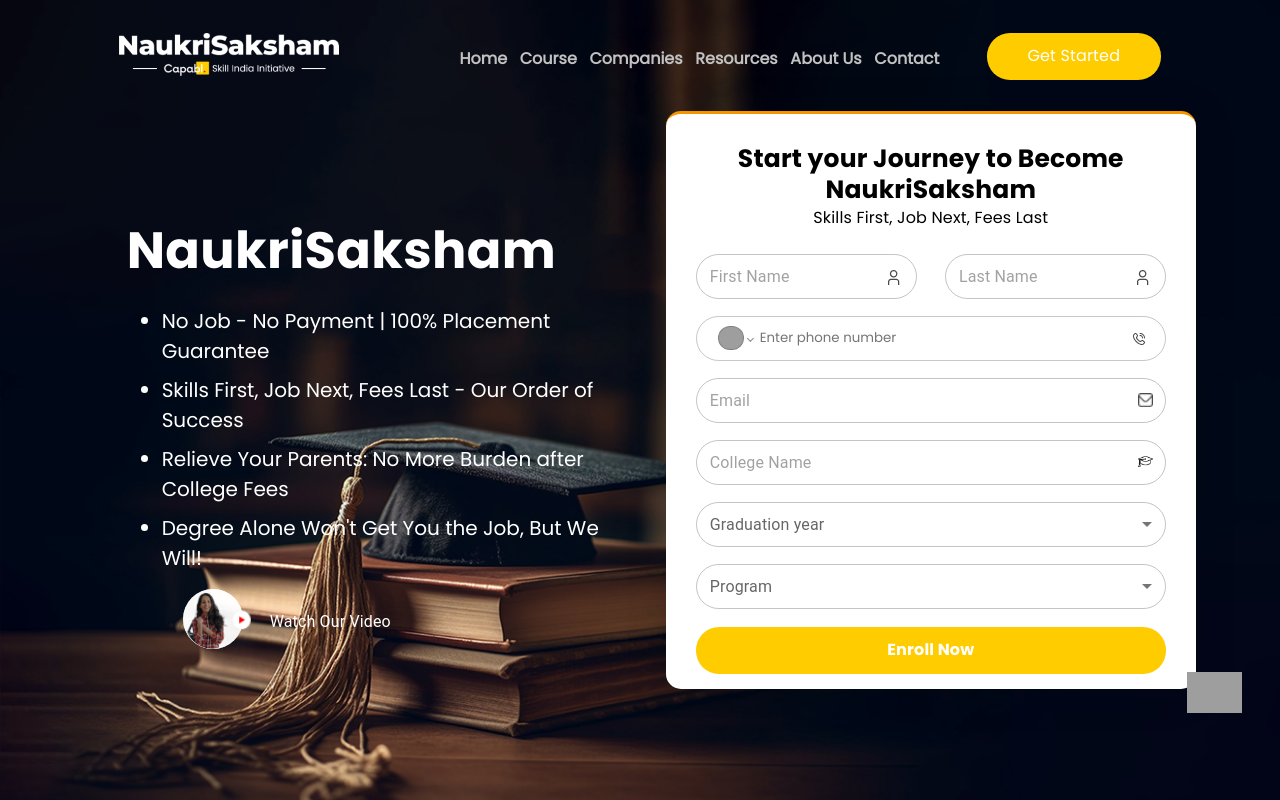
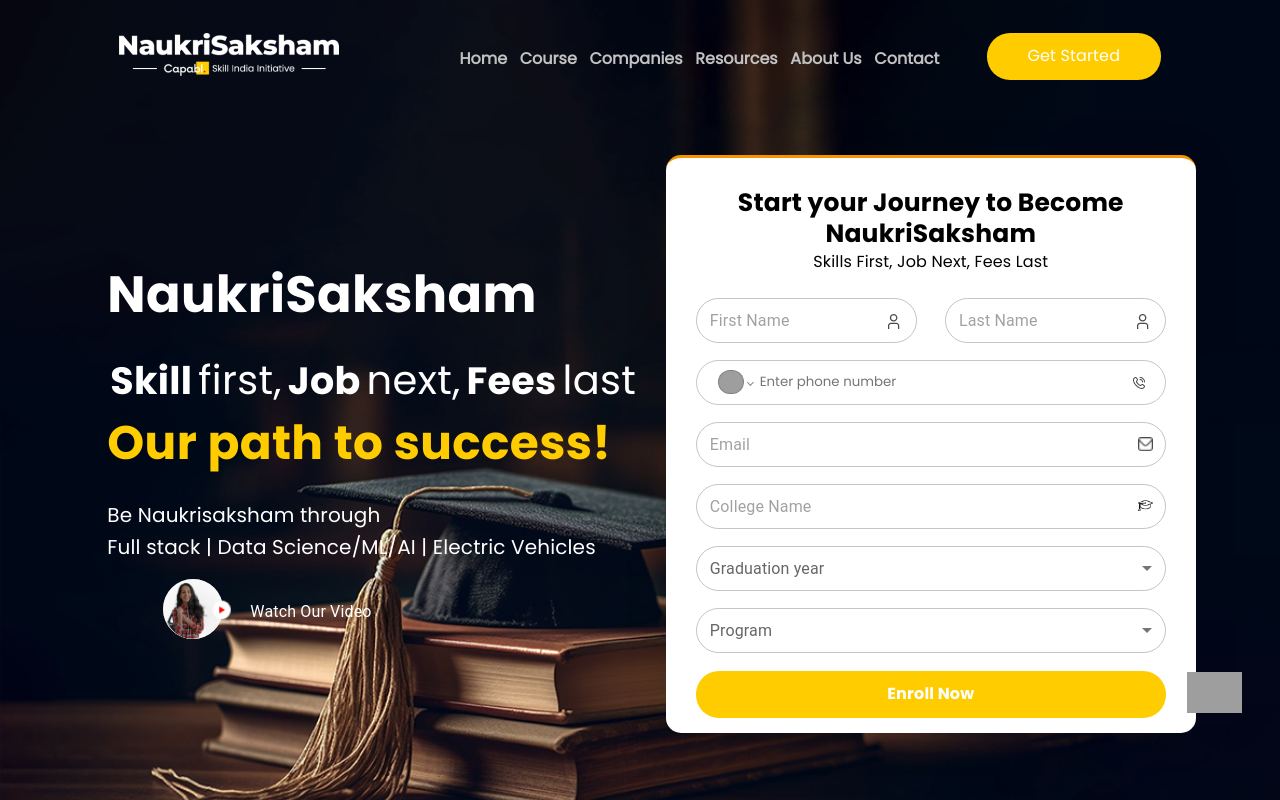
Before and after one commit to jayanta-developer/naukri_saksham, a React (Create React App) app: page / in a window 1280 px wide. Shown: the top 800 px of the page. Built offline with nearby package versions, Linux system fonts and the light colour scheme; grey boxes are pictures that could not be loaded.

Commit message:
update home and footer

```diff
--- a/src/Pages/Footer/style.css
+++ b/src/Pages/Footer/style.css
@@ -74,6 +74,7 @@
   justify-content: center;
 }
 .footerLefttext {
+  width: 100% !important;
   text-align: center;
   padding: 0px 45px;
 }
@@ -161,6 +162,7 @@
     width: 100%;
   }
   .footerLefttext {
+    width: 119% !important;
     padding-left: 30%;
     text-align: left;
   }
--- a/src/Pages/Home/index.jsx
+++ b/src/Pages/Home/index.jsx
@@ -75,12 +75,22 @@
               NaukriSaksham
             </Typography>
             <Box mb={2} className="paragraphText">
-              <ul>
-                <li>No Job - No Payment | 100% Placement Guarantee</li>
-                <li>Skills First, Job Next, Fees Last - Our Order of Success</li>
-                <li>Relieve Your Parents: No More Burden after College Fees</li>
-                <li>Degree Alone Won't Get You the Job, But We Will!</li>
-              </ul>
+              <Box className="firstLine">
+                <Typography className="g" variant="h4" sx={{ margin: "0px 3px" }}>Skill</Typography>
+                <Typography className="poppins v" sx={{ fontSize: "40px", margin: "0px 3px" }}>first,</Typography>
+                <Typography className="g" variant="h4" sx={{ margin: "0px 3px" }}> Job</Typography>
+                <Typography className="poppins v" sx={{ fontSize: "40px", margin: "0px 3px" }}>next,</Typography>
+                <Typography className="g" variant="h4" sx={{ margin: "0px 3px" }}>Fees</Typography>
+                <Typography className="poppins v" sx={{ fontSize: "40px", margin: "0px 3px" }}>last</Typography>
+              </Box>
+              <Box className="secondLine">
+                <Typography className="secondLineText poppinsBold" variant="h4" sx={{ color: "rgb(255, 204, 0)}" }}>Our path to success!</Typography>
+              </Box>
+              <Box className="forthLine">
+                <Typography className="poppins forthLineText" variant="h6">Be Naukrisaksham through</Typography>
+                <Typography className="poppins forthLineText" variant="h6">Full stack | Data Science/ML/AI | Electric Vehicles</Typography>
+              </Box>
+
             </Box>
             <Box className="btnMediaBox">
               {/* <Box className="mediaBtn">
--- a/src/Pages/Home/style.css
+++ b/src/Pages/Home/style.css
@@ -4,7 +4,7 @@
   justify-content: center;
   background-image: url(../../Assets/images/NewImages/stack-old-books-wooden-table-generated-by-ai\ mobile.png);
   padding-top: 77px;
-  height: 1204px;
+  height: 1310px;
 }
 .homeContainer {
   display: flex;
@@ -50,7 +50,7 @@
   margin-top: 23px;
 }
 .aboutBox {
-  padding-top: 19%;
+  padding-top: 51%;
   color: #fff;
   margin-bottom: 28px;
 }
@@ -176,13 +176,49 @@
 #EnrollBtnBox div {
   margin-top: 17px;
 }
+.firstLine {
+  display: flex;
+  justify-content: center;
+  flex-direction: row;
+}
+.g {
+  font-size: 27px !important;
+  margin-bottom: 0px !important;
+}
+.v {
+  font-size: 23px !important;
+}
+.secondLineText {
+  font-size: 26px !important;
+}
+.forthLineText {
+  text-align: center;
+}
+
 @media only screen and (min-width: 600px) {
+  .firstLine {
+    justify-content: left;
+  }
+  .g {
+    font-size: 38px !important;
+    margin-bottom: 0px !important;
+  }
+  .v {
+    font-size: 40px !important;
+  }
+  .secondLineText {
+    font-size: 47px !important;
+  }
+  .forthLineText {
+    text-align: left;
+  }
   .HContainer {
     background-image: url(../../Assets/images/NewImages/stack-old-books-wooden-table-generated-by-ai.png);
     background-size: cover;
     min-height: 100vh;
     padding-top: 0;
     height: 0;
+    min-height: 888px;
   }
   .homeContainer {
     display: flex;
```
